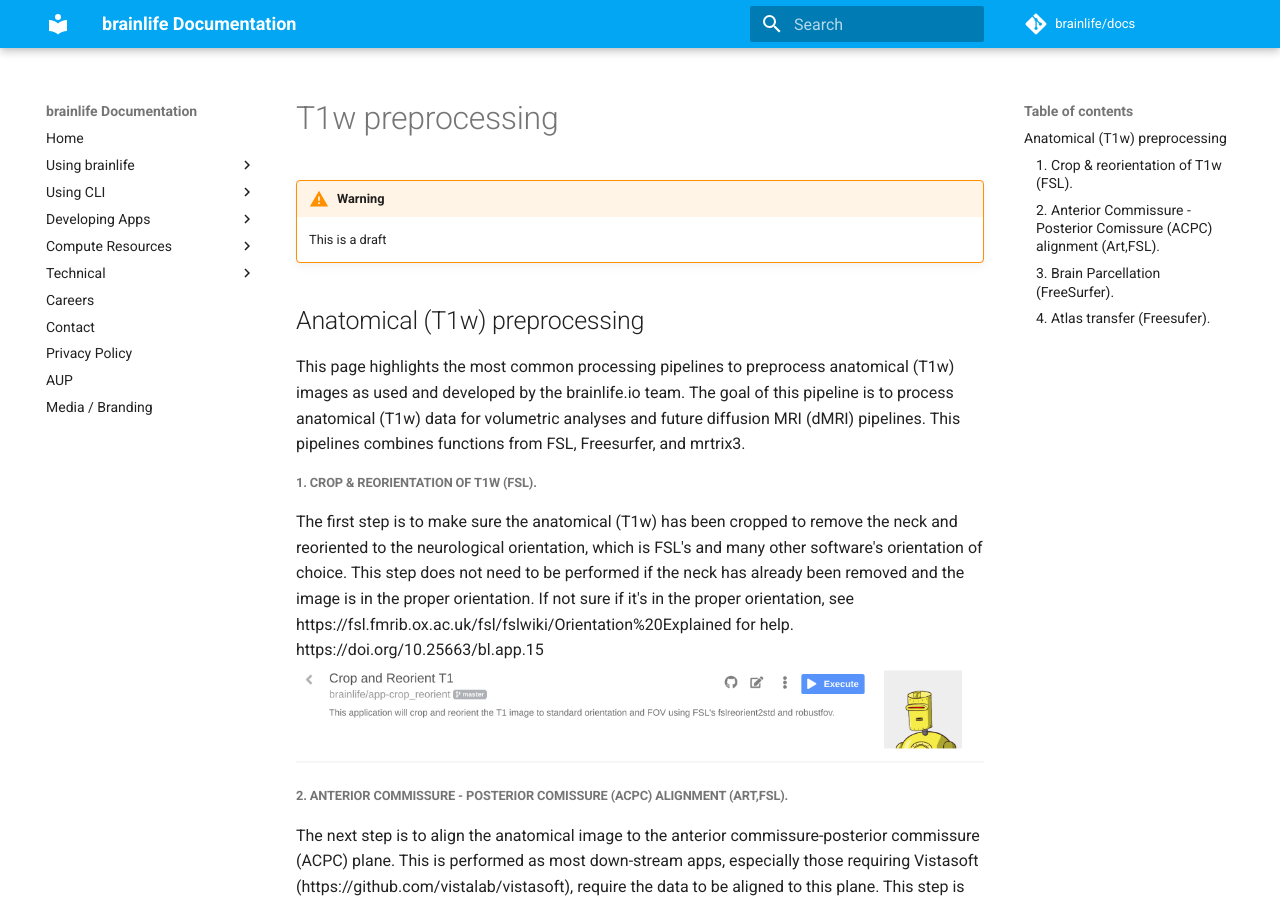
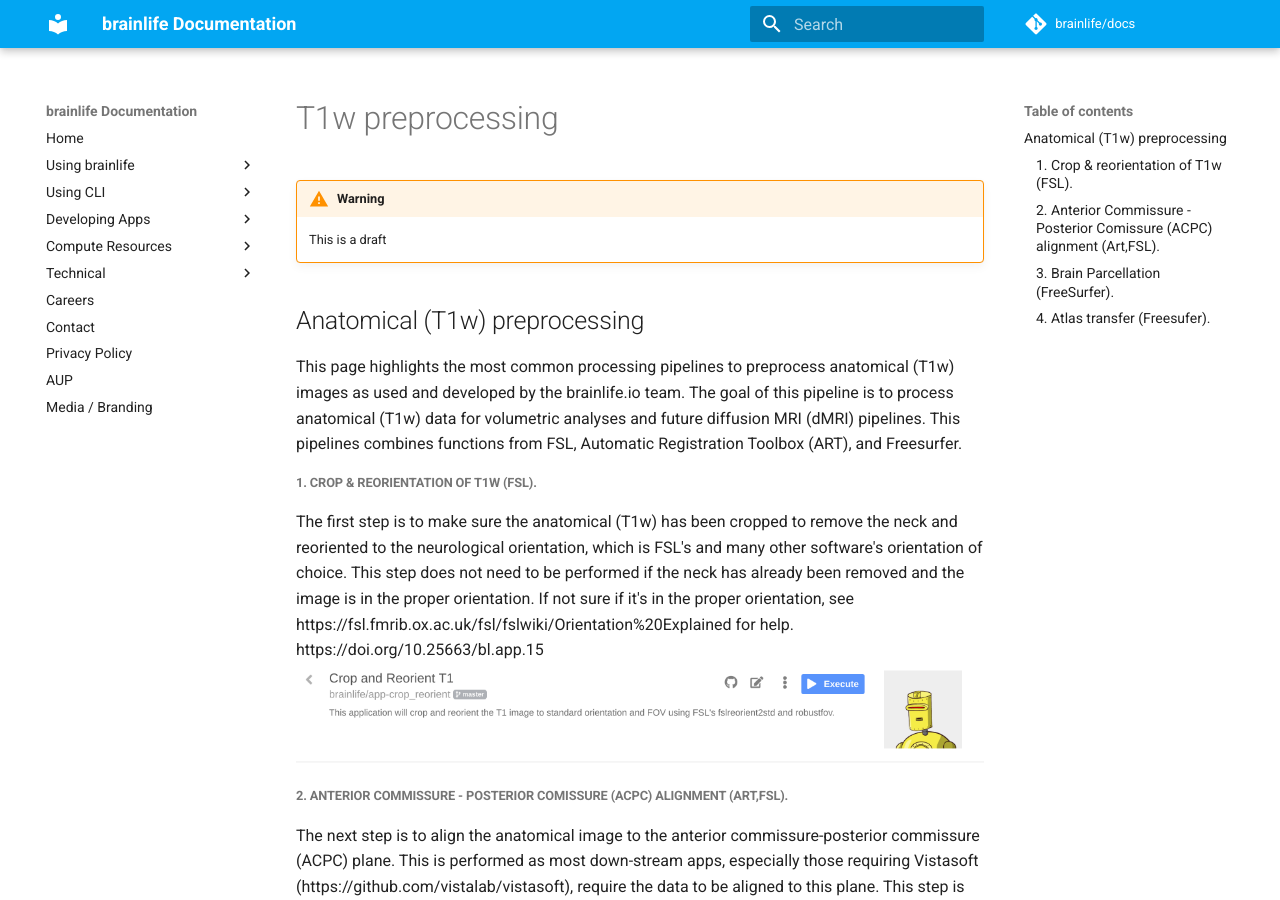
Before and after one commit to brainlife/docs, an MkDocs documentation site: the page built from docs/tutorial/t1w-preprocessing.md, in a window 1280 px wide and 900 px high. Built offline with MkDocs 1.6.1 and Material for MkDocs 9.7.7, drawn with Linux system fonts in a browser that asks for light colours; comment, search, counter and statistics services are not loaded.

Commit message:
Update t1w-preprocessing.md

```diff
--- a/docs/tutorial/t1w-preprocessing.md
+++ b/docs/tutorial/t1w-preprocessing.md
@@ -2,7 +2,7 @@
     This is a draft
 
 ## Anatomical (T1w) preprocessing
-This page highlights the most common processing pipelines to preprocess anatomical (T1w) images as used and developed by the brainlife.io team. The goal of this pipeline is to process anatomical (T1w) data for volumetric analyses and future diffusion MRI (dMRI) pipelines. This pipelines combines functions from FSL, Freesurfer, and mrtrix3.
+This page highlights the most common processing pipelines to preprocess anatomical (T1w) images as used and developed by the brainlife.io team. The goal of this pipeline is to process anatomical (T1w) data for volumetric analyses and future diffusion MRI (dMRI) pipelines. This pipelines combines functions from FSL, Automatic Registration Toolbox (ART), and Freesurfer.
 
 ##### 1. Crop & reorientation of T1w (FSL).
 The first step is to make sure the anatomical (T1w) has been cropped to remove the neck and reoriented to the neurological orientation, which is FSL's and many other software's orientation of choice. This step does not need to be performed if the neck has already been removed and the image is in the proper orientation. If not sure if it's in the proper orientation, see https://fsl.fmrib.ox.ac.uk/fsl/fslwiki/Orientation%20Explained for help.
```
